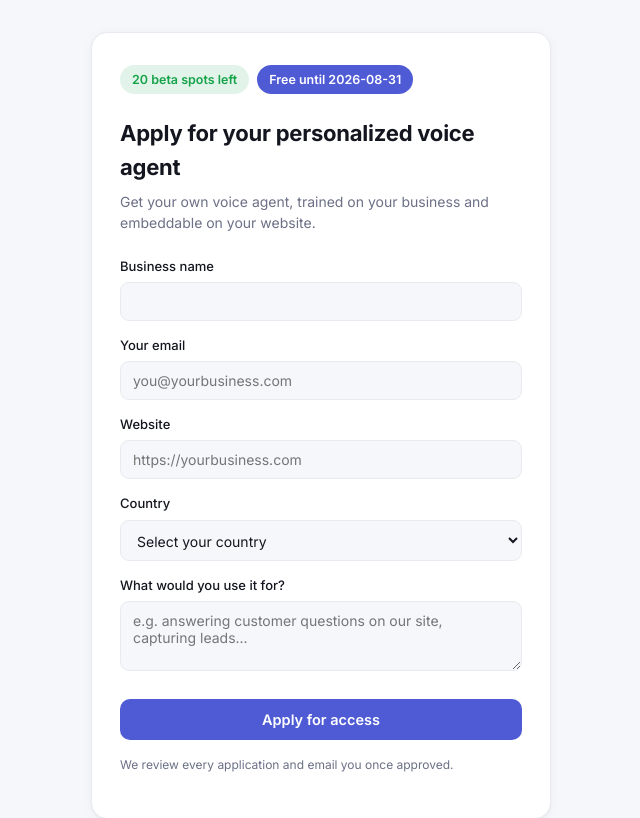
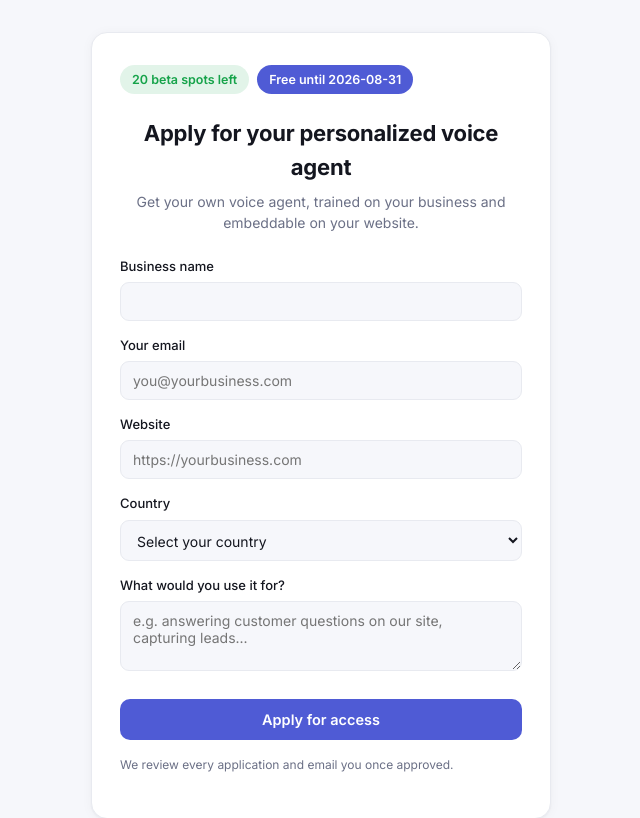
Before and after one commit to indishmarketer/voice-agent, a FastAPI app: page /apply in a window 1280 px wide. Shown: the top 818 px of the page, without its empty margins (319-959 px from the left). Run offline with FastAPI, Linux system fonts and the light colour scheme; some libraries are stand-ins or nearby versions.

Commit message:
Center the /apply headline and subheading
Co-Authored-By: Claude Sonnet 5 <noreply@anthropic.com>

```diff
--- a/templates/apply.html
+++ b/templates/apply.html
@@ -46,8 +46,8 @@
             border: 1px solid var(--border); border-radius: 16px;
             padding: 32px 28px; box-shadow: var(--shadow);
         }
-        h1 { font-size: 22px; margin: 0 0 6px; letter-spacing: -0.01em; }
-        p.lead { color: var(--text-muted); margin: 0 0 22px; font-size: 14px; }
+        h1 { font-size: 22px; margin: 0 0 6px; letter-spacing: -0.01em; text-align: center; }
+        p.lead { color: var(--text-muted); margin: 0 0 22px; font-size: 14px; text-align: center; }
         .pill {
             display: inline-flex; align-items: center; gap: 6px;
             background: var(--success-bg); color: var(--success);
```
